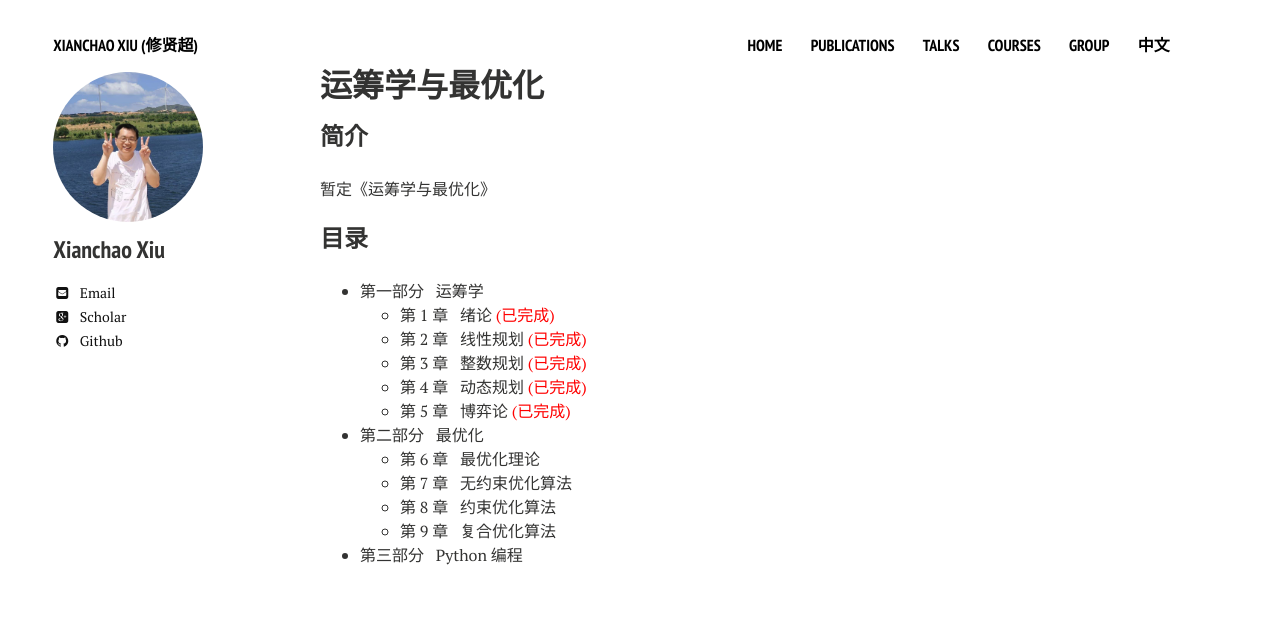
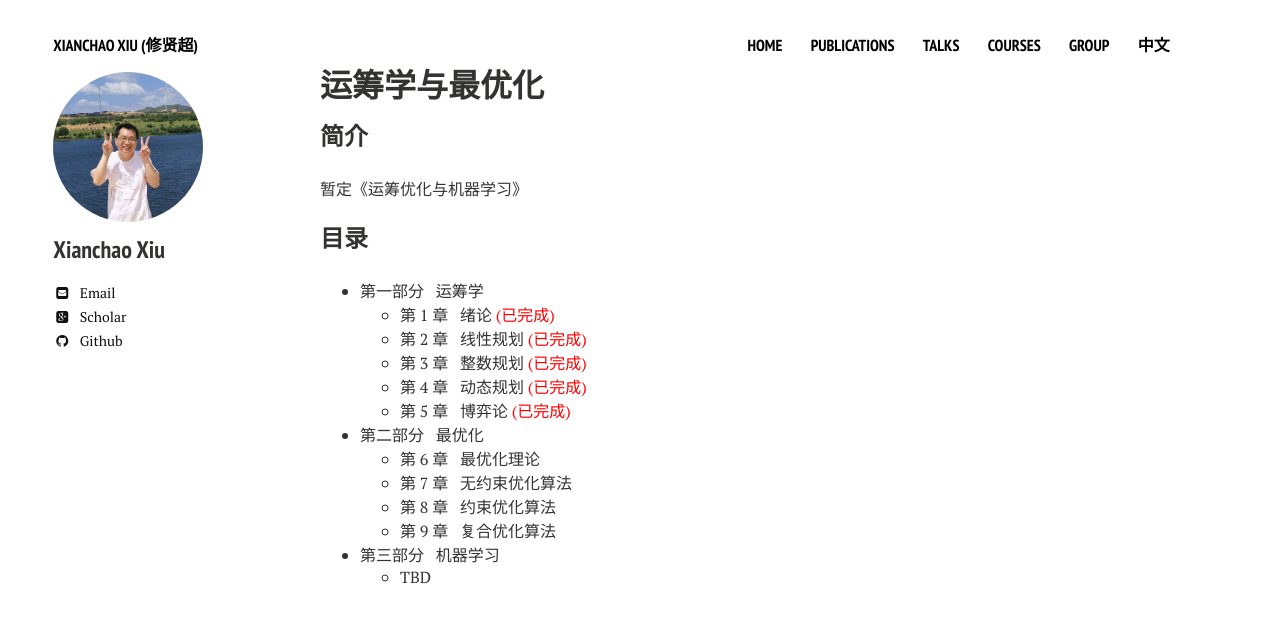
Before and after one commit to xianchaoxiu/xianchaoxiu.github.io, a Jekyll site: the page built from chinese/book/ORO/index.md, in a window 1280 px wide. Shown: the top 623 px of the page. Built offline with Jekyll 4.4.1, drawn with Linux system fonts in a browser that asks for light colours; nearby versions of some CDN libraries.

Commit message:
Update index.md

```diff
--- a/chinese/book/ORO/index.md
+++ b/chinese/book/ORO/index.md
@@ -6,7 +6,7 @@ share: false
 ---
 
 ### 简介
-暂定《运筹学与最优化》
+暂定《运筹优化与机器学习》
 
 ### 目录
 * 第一部分 &nbsp; 运筹学 <br>
@@ -22,4 +22,5 @@ share: false
   - 第 8 章 &nbsp;  约束优化算法 <br>
   - 第 9 章 &nbsp;  复合优化算法<br>
 
-* 第三部分 &nbsp; Python 编程 <br>
+* 第三部分 &nbsp; 机器学习 <br>
+  - TBD
```
